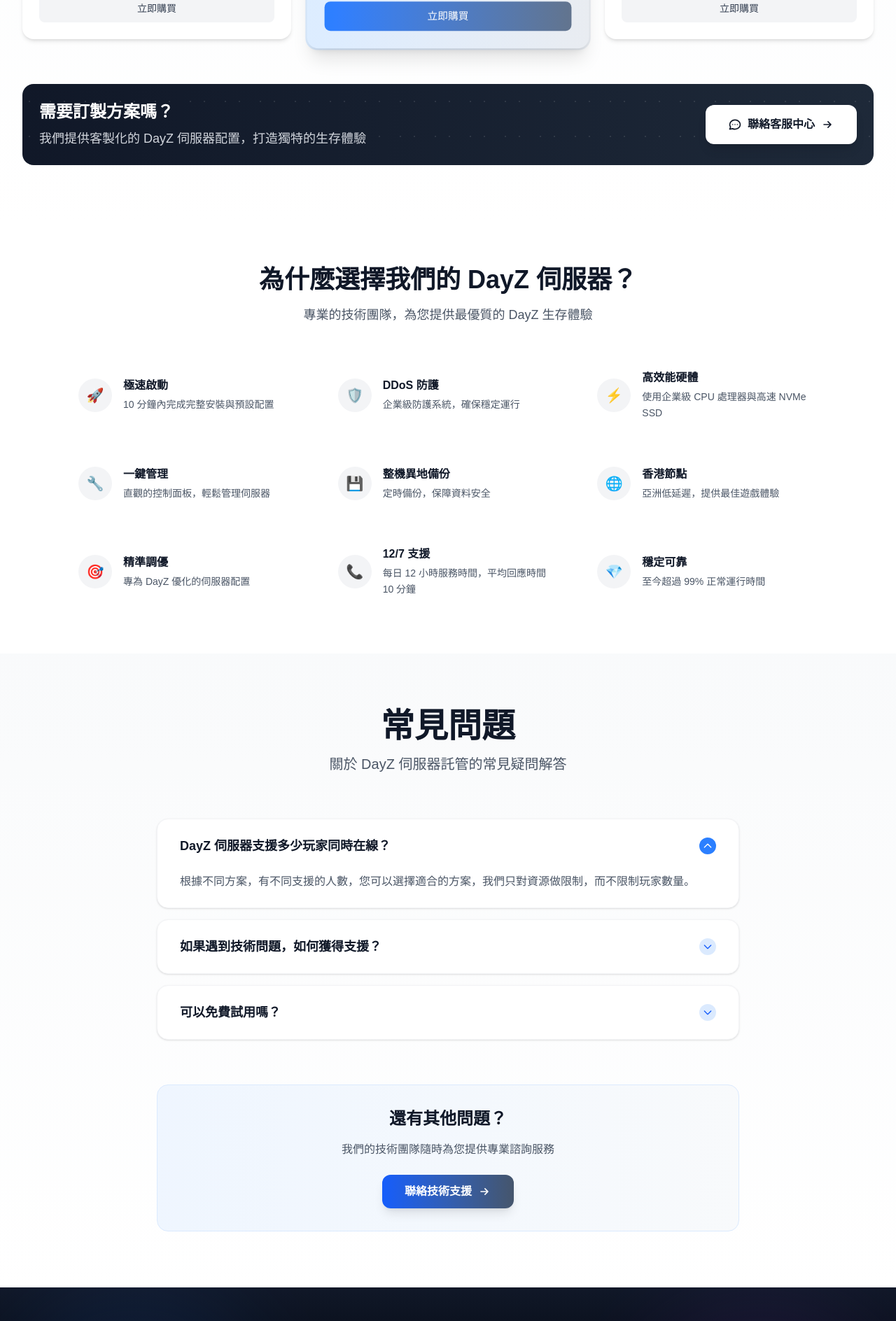
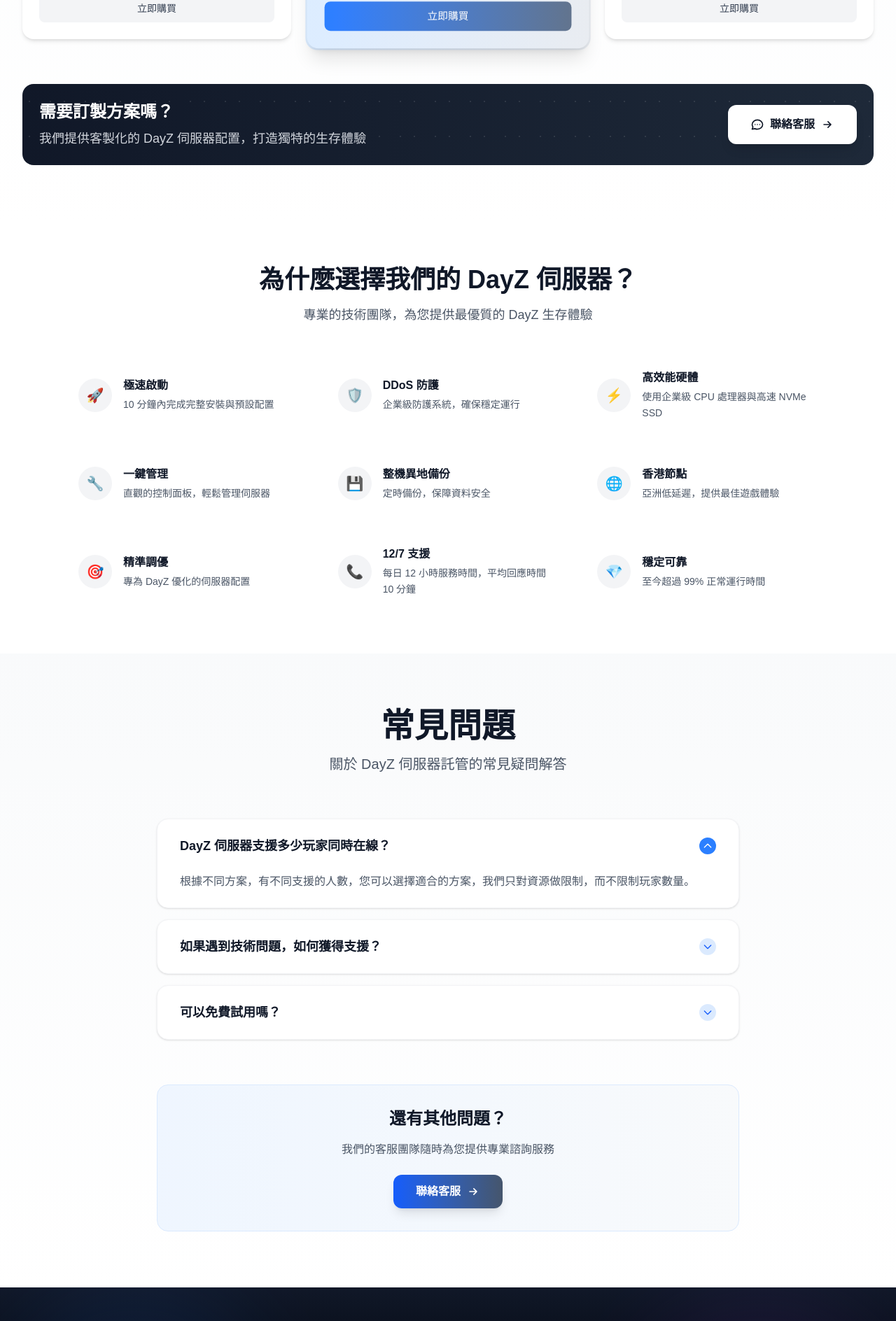
Before and after one commit to FanYueee/hostga.me, a Next.js app: page /dayz in a window 1280 px wide. Shown: the part 1816-3704 px from the top of the page at 70% size. Built offline with nearby package versions, Linux system fonts and the light colour scheme.

Commit message:
feat: 更新相關連結

```diff
--- a/app/ark/components/ArkFAQ.tsx
+++ b/app/ark/components/ArkFAQ.tsx
@@ -87,13 +87,13 @@
               還有其他問題？
             </h3>
             <p className="text-gray-600 mb-6 max-w-2xl mx-auto">
-              我們的技術團隊隨時為您提供專業諮詢服務
+              我們的客服團隊隨時為您提供專業諮詢服務
             </p>
             <a
-              href="/customer-center"
+              href="https://discord.vproxy.cloud"
               className="inline-flex items-center px-8 py-3 bg-gradient-to-r from-emerald-600 to-green-600 text-white font-semibold rounded-xl hover:from-emerald-700 hover:to-green-700 transition-all duration-300 shadow-lg hover:shadow-xl transform hover:-translate-y-1"
             >
-              聯絡技術支援
+              聯絡客服
               <svg className="w-5 h-5 ml-2" fill="none" stroke="currentColor" viewBox="0 0 24 24">
                 <path strokeLinecap="round" strokeLinejoin="round" strokeWidth={2} d="M13 7l5 5m0 0l-5 5m5-5H6" />
               </svg>
--- a/app/ark/components/ArkFeatures.tsx
+++ b/app/ark/components/ArkFeatures.tsx
@@ -46,7 +46,7 @@
   ]
 
   return (
-    <section className="py-20 bg-gradient-to-b from-gray-50 to-white">
+    <section id="ark-pricing" className="py-20 bg-gradient-to-b from-gray-50 to-white">
       <div className="max-w-7xl mx-auto px-4 sm:px-6 lg:px-8">
         {/* 標題區 */}
         <div className="text-center mb-16">
@@ -199,13 +199,13 @@
             </div>
 
             <Link
-              href="/customer-center"
+              href="https://discord.vproxy.cloud"
               className="group inline-flex items-center px-8 py-4 bg-white text-gray-900 font-semibold rounded-xl shadow-lg hover:shadow-xl transition-all duration-300 hover:scale-105"
             >
               <svg className="w-5 h-5 mr-2" fill="none" stroke="currentColor" viewBox="0 0 24 24">
                 <path strokeLinecap="round" strokeLinejoin="round" strokeWidth={2} d="M8 12h.01M12 12h.01M16 12h.01M21 12c0 4.418-4.03 8-9 8a9.863 9.863 0 01-4.255-.949L3 20l1.395-3.72C3.512 15.042 3 13.574 3 12c0-4.418 4.03-8 9-8s9 3.582 9 8z" />
               </svg>
-              聯絡客服中心
+              聯絡客服
               <svg className="w-5 h-5 ml-2 transition-transform group-hover:translate-x-1" fill="none" stroke="currentColor" viewBox="0 0 24 24">
                 <path strokeLinecap="round" strokeLinejoin="round" strokeWidth={2} d="M13 7l5 5m0 0l-5 5m5-5H6" />
               </svg>
--- a/app/ark/components/ArkHero.tsx
+++ b/app/ark/components/ArkHero.tsx
@@ -170,7 +170,13 @@
               isLoaded ? 'translate-y-0 opacity-100' : 'translate-y-10 opacity-0'
             }`}>
               <button
-                onClick={() => handleElementClick('start-game')}
+                onClick={() => {
+                  handleElementClick('start-game')
+                  const element = document.getElementById('ark-pricing')
+                  if (element) {
+                    element.scrollIntoView({ behavior: 'smooth', block: 'start' })
+                  }
+                }}
                 className={`group relative px-10 py-5 bg-gradient-to-r from-emerald-500 via-green-600 to-emerald-600 text-white font-bold text-lg rounded-2xl overflow-hidden shadow-2xl hover:shadow-emerald-500/25 transition-all duration-500 hover:scale-105 active:scale-95 ${
                   clickedElement === 'start-game' ? 'animate-pulse scale-110' : ''
                 }`}
--- a/app/dayz/components/DayzFAQ.tsx
+++ b/app/dayz/components/DayzFAQ.tsx
@@ -83,13 +83,13 @@
               還有其他問題？
             </h3>
             <p className="text-gray-600 mb-6 max-w-2xl mx-auto">
-              我們的技術團隊隨時為您提供專業諮詢服務
+              我們的客服團隊隨時為您提供專業諮詢服務
             </p>
             <a
-              href="/customer-center"
+              href="https://discord.vproxy.cloud"
               className="inline-flex items-center px-8 py-3 bg-gradient-to-r from-blue-600 to-slate-600 text-white font-semibold rounded-xl hover:from-blue-700 hover:to-slate-700 transition-all duration-300 shadow-lg hover:shadow-xl transform hover:-translate-y-1"
             >
-              聯絡技術支援
+              聯絡客服
               <svg className="w-5 h-5 ml-2" fill="none" stroke="currentColor" viewBox="0 0 24 24">
                 <path strokeLinecap="round" strokeLinejoin="round" strokeWidth={2} d="M13 7l5 5m0 0l-5 5m5-5H6" />
               </svg>
--- a/app/dayz/components/DayzFeatures.tsx
+++ b/app/dayz/components/DayzFeatures.tsx
@@ -46,7 +46,7 @@
   ]
 
   return (
-    <section className="py-20 bg-gradient-to-b from-gray-50 to-white">
+    <section id="dayz-pricing" className="py-20 bg-gradient-to-b from-gray-50 to-white">
       <div className="max-w-7xl mx-auto px-4 sm:px-6 lg:px-8">
         {/* 標題區 */}
         <div className="text-center mb-16">
@@ -211,13 +211,13 @@
             </div>
 
             <Link
-              href="/customer-center"
+              href="https://discord.vproxy.cloud"
               className="group inline-flex items-center px-8 py-4 bg-white text-gray-900 font-semibold rounded-xl shadow-lg hover:shadow-xl transition-all duration-300 hover:scale-105"
             >
               <svg className="w-5 h-5 mr-2" fill="none" stroke="currentColor" viewBox="0 0 24 24">
                 <path strokeLinecap="round" strokeLinejoin="round" strokeWidth={2} d="M8 12h.01M12 12h.01M16 12h.01M21 12c0 4.418-4.03 8-9 8a9.863 9.863 0 01-4.255-.949L3 20l1.395-3.72C3.512 15.042 3 13.574 3 12c0-4.418 4.03-8 9-8s9 3.582 9 8z" />
               </svg>
-              聯絡客服中心
+              聯絡客服
               <svg className="w-5 h-5 ml-2 transition-transform group-hover:translate-x-1" fill="none" stroke="currentColor" viewBox="0 0 24 24">
                 <path strokeLinecap="round" strokeLinejoin="round" strokeWidth={2} d="M13 7l5 5m0 0l-5 5m5-5H6" />
               </svg>
--- a/app/dayz/components/DayzHero.tsx
+++ b/app/dayz/components/DayzHero.tsx
@@ -170,7 +170,13 @@
               isLoaded ? 'translate-y-0 opacity-100' : 'translate-y-10 opacity-0'
             }`}>
               <button
-                onClick={() => handleElementClick('start-game')}
+                onClick={() => {
+                  handleElementClick('start-game')
+                  const element = document.getElementById('dayz-pricing')
+                  if (element) {
+                    element.scrollIntoView({ behavior: 'smooth', block: 'start' })
+                  }
+                }}
                 className={`group relative px-10 py-5 bg-gradient-to-r from-blue-500 via-slate-600 to-blue-600 text-white font-bold text-lg rounded-2xl overflow-hidden shadow-2xl hover:shadow-blue-500/25 transition-all duration-500 hover:scale-105 active:scale-95 ${
                   clickedElement === 'start-game' ? 'animate-pulse scale-110' : ''
                 }`}
--- a/app/minecraft/components/MinecraftFAQ.tsx
+++ b/app/minecraft/components/MinecraftFAQ.tsx
@@ -95,13 +95,13 @@
               還有其他問題？
             </h3>
             <p className="text-gray-600 mb-6 max-w-2xl mx-auto">
-              我們的技術團隊隨時為您提供專業諮詢服務
+              我們的客服團隊隨時為您提供專業諮詢服務
             </p>
             <a
-              href="/customer-center"
+              href="https://discord.vproxy.cloud"
               className="inline-flex items-center px-8 py-3 bg-gradient-to-r from-green-600 to-amber-600 text-white font-semibold rounded-xl hover:from-green-700 hover:to-amber-700 transition-all duration-300 shadow-lg hover:shadow-xl transform hover:-translate-y-1"
             >
-              聯絡技術支援
+              聯絡客服
               <svg className="w-5 h-5 ml-2" fill="none" stroke="currentColor" viewBox="0 0 24 24">
                 <path strokeLinecap="round" strokeLinejoin="round" strokeWidth={2} d="M13 7l5 5m0 0l-5 5m5-5H6" />
               </svg>
--- a/app/minecraft/components/MinecraftFeatures.tsx
+++ b/app/minecraft/components/MinecraftFeatures.tsx
@@ -46,7 +46,7 @@
   ]
 
   return (
-    <section className="py-20 bg-gradient-to-b from-gray-50 to-white">
+    <section id="minecraft-pricing" className="py-20 bg-gradient-to-b from-gray-50 to-white">
       <div className="max-w-7xl mx-auto px-4 sm:px-6 lg:px-8">
         {/* 標題區 */}
         <div className="text-center mb-16">
--- a/app/rust/components/RustFAQ.tsx
+++ b/app/rust/components/RustFAQ.tsx
@@ -87,13 +87,13 @@
               還有其他問題？
             </h3>
             <p className="text-gray-600 mb-6 max-w-2xl mx-auto">
-              我們的技術團隊隨時為您提供專業諮詢服務
+              我們的客服團隊隨時為您提供專業諮詢服務
             </p>
             <a
-              href="/customer-center"
+              href="https://discord.vproxy.cloud"
               className="inline-flex items-center px-8 py-3 bg-gradient-to-r from-orange-600 to-red-600 text-white font-semibold rounded-xl hover:from-orange-700 hover:to-red-700 transition-all duration-300 shadow-lg hover:shadow-xl transform hover:-translate-y-1"
             >
-              聯絡技術支援
+              聯絡客服
               <svg className="w-5 h-5 ml-2" fill="none" stroke="currentColor" viewBox="0 0 24 24">
                 <path strokeLinecap="round" strokeLinejoin="round" strokeWidth={2} d="M13 7l5 5m0 0l-5 5m5-5H6" />
               </svg>
--- a/app/rust/components/RustFeatures.tsx
+++ b/app/rust/components/RustFeatures.tsx
@@ -46,7 +46,7 @@
   ]
 
   return (
-    <section className="py-20 bg-gradient-to-b from-gray-50 to-white">
+    <section id="rust-pricing" className="py-20 bg-gradient-to-b from-gray-50 to-white">
       <div className="max-w-7xl mx-auto px-4 sm:px-6 lg:px-8">
         {/* 標題區 */}
         <div className="text-center mb-16">
@@ -199,13 +199,13 @@
             </div>
 
             <Link
-              href="/customer-center"
+              href="https://discord.vproxy.cloud"
               className="group inline-flex items-center px-8 py-4 bg-white text-gray-900 font-semibold rounded-xl shadow-lg hover:shadow-xl transition-all duration-300 hover:scale-105"
             >
               <svg className="w-5 h-5 mr-2" fill="none" stroke="currentColor" viewBox="0 0 24 24">
                 <path strokeLinecap="round" strokeLinejoin="round" strokeWidth={2} d="M8 12h.01M12 12h.01M16 12h.01M21 12c0 4.418-4.03 8-9 8a9.863 9.863 0 01-4.255-.949L3 20l1.395-3.72C3.512 15.042 3 13.574 3 12c0-4.418 4.03-8 9-8s9 3.582 9 8z" />
               </svg>
-              聯絡客服人員
+              聯絡客服
               <svg className="w-5 h-5 ml-2 transition-transform group-hover:translate-x-1" fill="none" stroke="currentColor" viewBox="0 0 24 24">
                 <path strokeLinecap="round" strokeLinejoin="round" strokeWidth={2} d="M13 7l5 5m0 0l-5 5m5-5H6" />
               </svg>
```
Also changed, not shown: app/minecraft/components/MinecraftHero.tsx (+7 -1 lines), app/rust/components/RustHero.tsx (+7 -1 lines).
